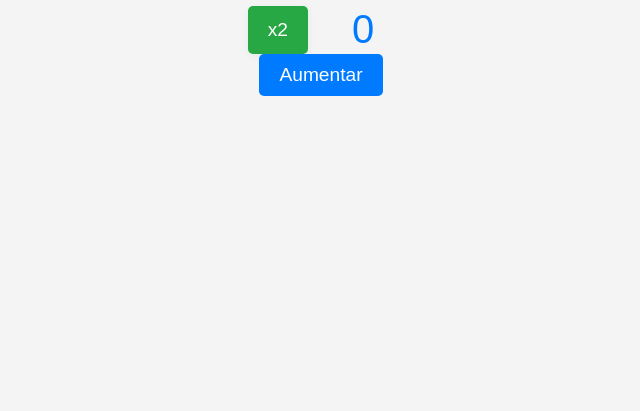
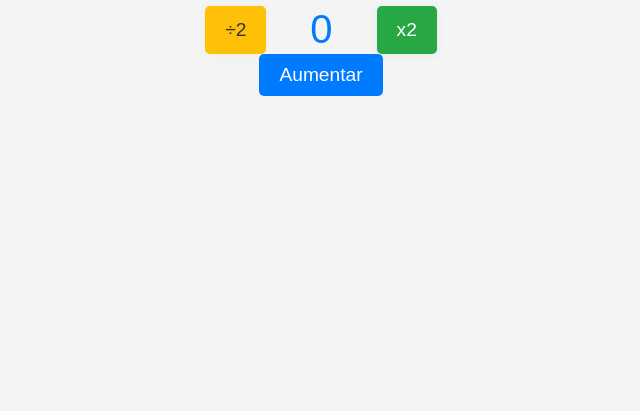
Before and after one commit to MiguelAC3/el-peor-contador-del-mundo, a plain HTML site: page index.html in a window 1280 px wide. Shown: the part 389-800 px from the top of the page, without its empty margins (319-959 px from the left). Drawn offline with Linux system fonts and the light colour scheme.

Commit message:
se agrega un divisor medio peculiar

```diff
--- a/index.html
+++ b/index.html
@@ -9,10 +9,11 @@
 <body>
     <h1>Contador</h1>
     <div style="display: flex; align-items: center; gap: 24px;">
-        <button id="btnMultiplicar" style="height: 48px;">x2</button>
+        <button id="btnDividir" style="height: 48px;">÷2</button>
         <div>
             <span id="numero">0</span>
         </div>
+        <button id="btnMultiplicar" style="height: 48px;">x2</button>
     </div>
     <button id="btnIncrementar">Aumentar</button>
     <script src="script.js"></script>
--- a/script.js
+++ b/script.js
@@ -1,7 +1,8 @@
-// Script para aumentar y multiplicar el número al hacer clic en los botones
+// Script para aumentar, multiplicar y dividir el número al hacer clic en los botones
 const numeroSpan = document.getElementById('numero');
 const btnIncrementar = document.getElementById('btnIncrementar');
 const btnMultiplicar = document.getElementById('btnMultiplicar');
+const btnDividir = document.getElementById('btnDividir');
 let contador = 0;
 
 btnIncrementar.addEventListener('click', () => {
@@ -13,3 +14,8 @@ btnMultiplicar.addEventListener('click', () => {
 	contador *= 2;
 	numeroSpan.textContent = contador;
 });
+
+btnDividir.addEventListener('click', () => {
+	contador = Math.floor(contador / 2);
+	numeroSpan.textContent = contador;
+});
--- a/styles.css
+++ b/styles.css
@@ -1,3 +1,18 @@
+#btnDividir {
+	padding: 10px 20px;
+	font-size: 1.2rem;
+	background: #ffc107;
+	color: #333;
+	border: none;
+	border-radius: 5px;
+	cursor: pointer;
+	transition: background 0.2s;
+	box-shadow: 0 2px 8px rgba(255,193,7,0.08);
+}
+
+#btnDividir:hover {
+	background: #e0a800;
+}
 #btnMultiplicar {
 	padding: 10px 20px;
 	font-size: 1.2rem;
```
